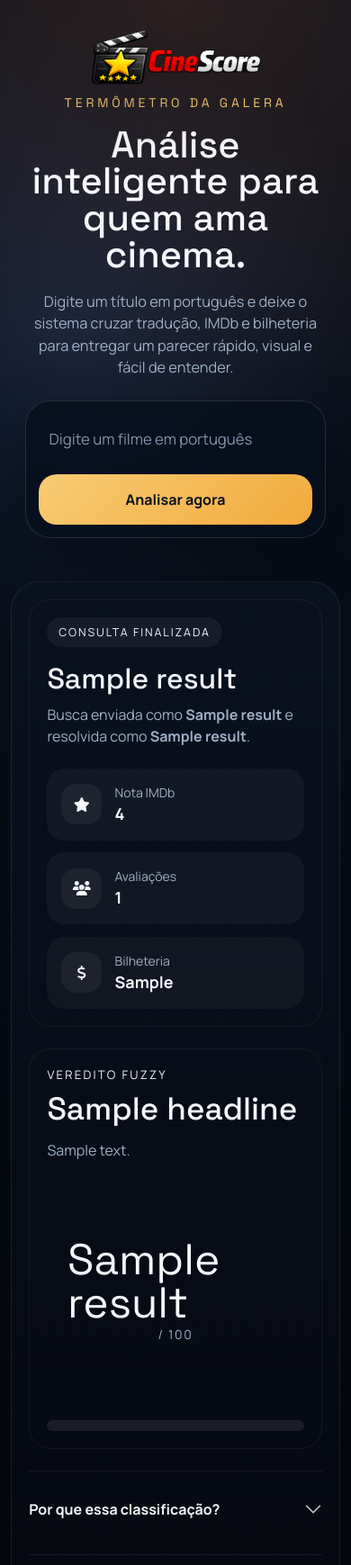
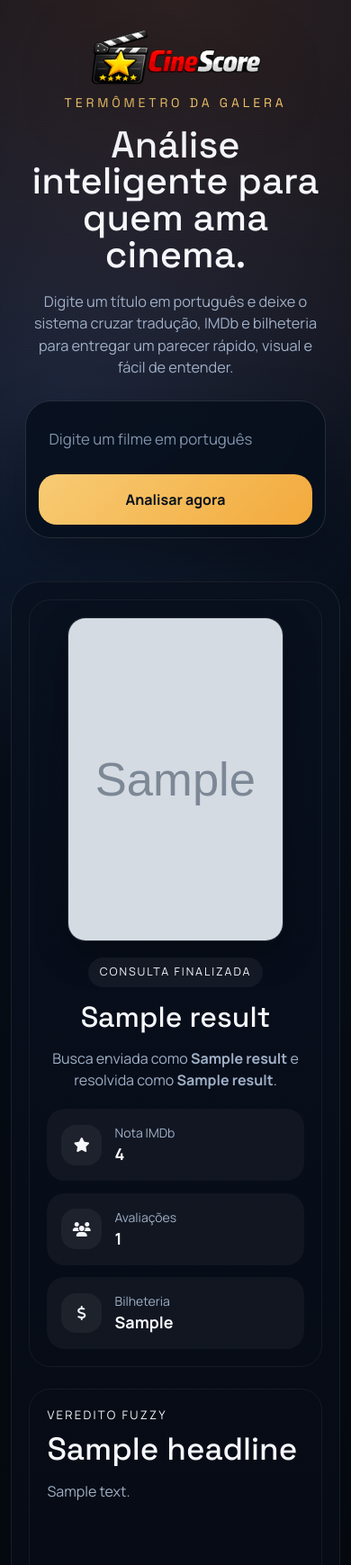
Before and after one commit to RafaPRG/Projeto_Fuzzy, a Django app: template movies/templates/movies/home.html in a window 390 px wide. Shown: the top 1739 px of the page at 90% size. Run offline with Django 5.2, Linux system fonts and the light colour scheme; tables that the repository leaves empty hold one stand-in row (values such as "Sample post"); the template is opened without the code that fills it: values that come from a table or form of the project are taken from there, most other values are stand-ins (such as "Sample title", 1, 10 or a date in 2020); grey boxes marked "Sample" are stand-in pictures.

Commit message:
Adicionar imagem dos filmes

```diff
--- a/movies/presentation.py
+++ b/movies/presentation.py
@@ -145,6 +145,7 @@ def build_dashboard_context(movie_result: MovieAnalysisResult) -> dict[str, Any]
         "original_title": movie_result.original_title_pt,
         "rating": str(movie_result.imdb_result.get("nota", "N/A")),
         "vote_count": format_vote_count(movie_result.imdb_result.get("num_avaliacoes", 0)),
+        "poster_url": movie_result.imdb_result.get("poster_url", ""),
         "box_office": format_compact_currency(movie_result.box_office_result),
         "raw_box_office": movie_result.box_office_result,
         "label": movie_result.classification.label,
--- a/movies/templates/movies/home.html
+++ b/movies/templates/movies/home.html
@@ -44,12 +44,22 @@
                 <div class="row g-4 align-items-stretch">
                     <div class="col-lg-6">
                         <div class="detail-panel h-100">
-                            <div class="meta-pill">Consulta finalizada</div>
-                            <h2 class="movie-title mt-3">{{ result.movie_name }}</h2>
-                            <p class="movie-subtitle mb-4">
-                                Busca enviada como <strong>{{ result.original_title }}</strong>
-                                e resolvida como <strong>{{ result.translated_title }}</strong>.
-                            </p>
+                            <div class="movie-overview">
+                                {% if result.poster_url %}
+                                    <div class="movie-poster-shell">
+                                        <img src="{{ result.poster_url }}" alt="Poster do filme {{ result.movie_name }}" class="movie-poster" loading="lazy" referrerpolicy="no-referrer">
+                                    </div>
+                                {% endif %}
+
+                                <div class="movie-copy-block">
+                                    <div class="meta-pill">Consulta finalizada</div>
+                                    <h2 class="movie-title">{{ result.movie_name }}</h2>
+                                    <p class="movie-subtitle">
+                                        Busca enviada como <strong>{{ result.original_title }}</strong>
+                                        e resolvida como <strong>{{ result.translated_title }}</strong>.
+                                    </p>
+                                </div>
+                            </div>
 
                             <div class="stats-grid">
                                 <article class="stat-chip">
--- a/static/movies/app.css
+++ b/static/movies/app.css
@@ -197,7 +197,36 @@ body {
     background: rgba(255, 255, 255, 0.05);
 }
 
+.movie-overview {
+    display: grid;
+    grid-template-columns: auto 1fr;
+    gap: 1.1rem;
+    align-items: start;
+}
+
+.movie-poster-shell {
+    width: min(180px, 32vw);
+    aspect-ratio: 2 / 3;
+    overflow: hidden;
+    border-radius: 20px;
+    border: 1px solid rgba(255, 255, 255, 0.08);
+    background: rgba(255, 255, 255, 0.04);
+    box-shadow: 0 16px 36px rgba(0, 0, 0, 0.32);
+}
+
+.movie-poster {
+    width: 100%;
+    height: 100%;
+    display: block;
+    object-fit: cover;
+}
+
+.movie-copy-block {
+    min-width: 0;
+}
+
 .movie-title {
+    margin: 0.9rem 0 0;
     font-family: "Space Grotesk", sans-serif;
     font-size: clamp(2rem, 3vw, 3rem);
 }
@@ -207,9 +236,14 @@ body {
     color: var(--muted);
 }
 
+.movie-subtitle {
+    margin: 0.9rem 0 0;
+}
+
 .stats-grid {
     display: grid;
     gap: 0.85rem;
+    margin-top: 1.25rem;
 }
 
 .stat-chip {
@@ -428,6 +462,19 @@ body {
         height: 126px;
     }
 
+    .movie-overview {
+        grid-template-columns: 1fr;
+    }
+
+    .movie-poster-shell {
+        width: min(240px, 62vw);
+        margin-inline: auto;
+    }
+
+    .movie-copy-block {
+        text-align: center;
+    }
+
     .search-row {
         grid-template-columns: 1fr;
     }
```
Also changed, not shown: avaliacao_scrap.py (+43 -2 lines), test_fuzzy_recommender.py (+20 -2 lines).
